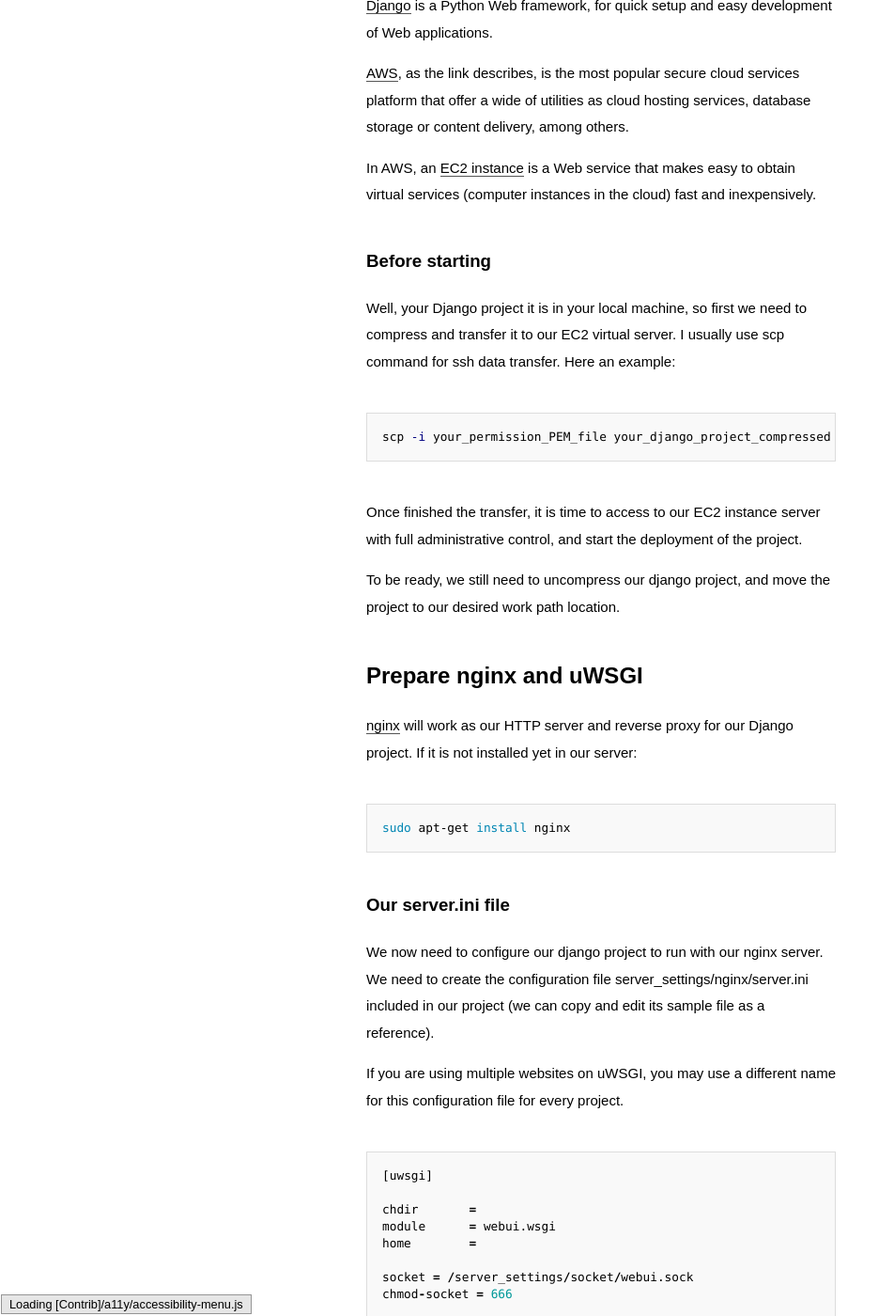
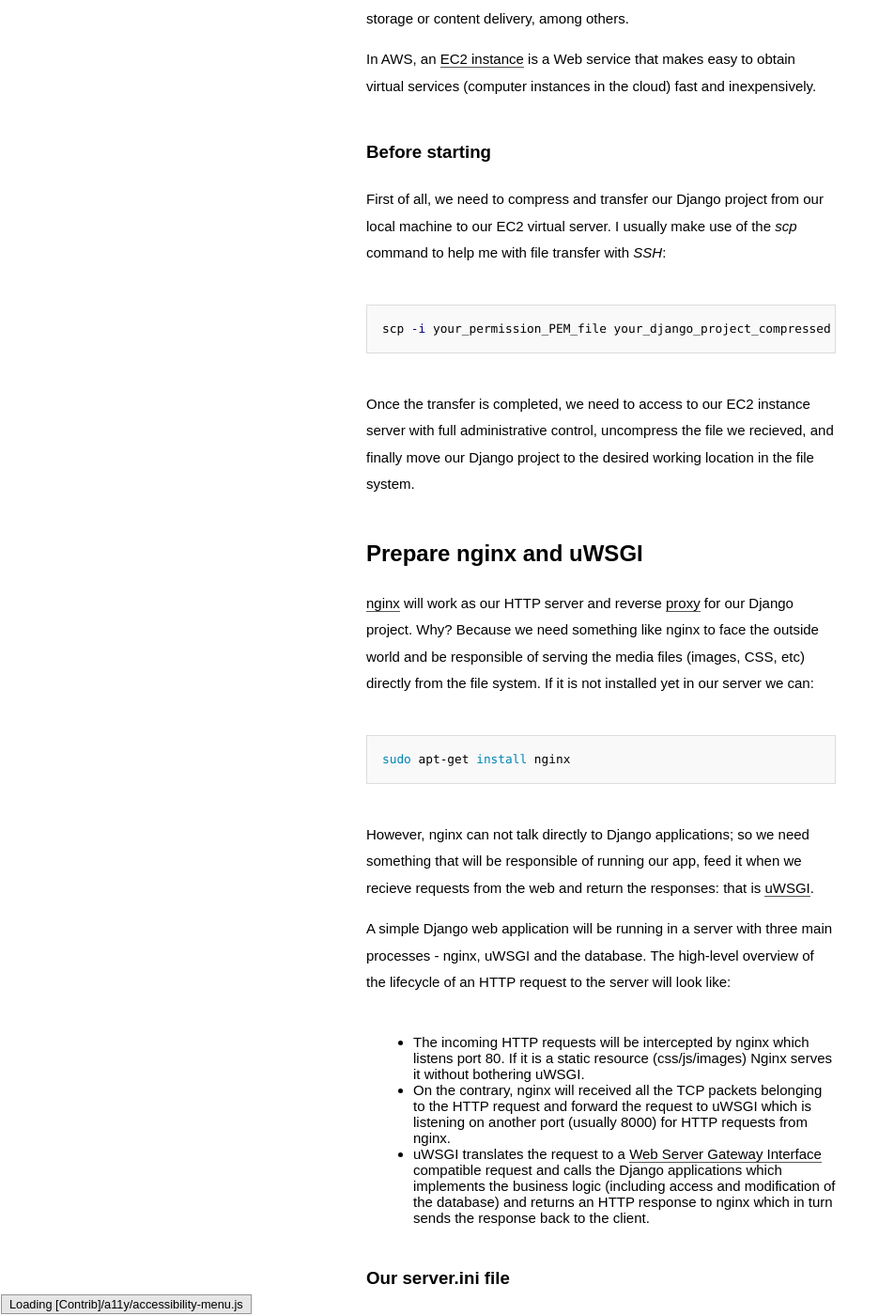
Before and after one commit to jootse84/jootse84.github.io, a Jekyll site: the page built from _posts/2016-06-14-deploy-your-django-project-in-ec2-instance.md, in a window 1280 px wide and 1400 px high, scrolled down 969 px. Shown: the whole window at 94% size, without its empty margins (0-952 px from the left). Built offline with Jekyll 4.4.1, drawn with Linux system fonts in a browser that asks for light colours; some web fonts are replaced; comment, search, counter and statistics services are not loaded; some of the changed text lies outside the part shown.

Commit message:
Improved post AWS EC2 and Django

````diff
--- a/_posts/2016-06-14-deploy-your-django-project-in-ec2-instance.md
+++ b/_posts/2016-06-14-deploy-your-django-project-in-ec2-instance.md
@@ -1,16 +1,12 @@
-Deploying one (or multiple) Django project(s) in a EC2 instance at AWS it is a *relative easy task*.
+Deploying one (or multiple) Django project(s) in a EC2 instance at AWS should be a *relative easy task*.
 
-I have never been interested in becoming a Systems Administrator. I was this kind of developers that panic messing up with the server, although I always find the topic interesting.
+I have never been interested in becoming a Systems Administrator, I am a kind of developer that panics when messing up with servers and configuration files. But it looks like my actual job competences includes the deployment of some of the projects I have been working on.
 
-So here I am, my actual job competences includes the deployment of some of the projects I am working on. Maybe is it time to consider myself a full-stack developer?
+So here I am, struggling trying to make our Django app work in a EC2 instance... and I am going to be honest here, I am enjoying it! I never thought that I would start to like DevOps.
 
 ## Introduction
 
-First of all, I am going to introduce some definitions, that I assume you probably know if you are reading this post. You can skip this part, if you want to go straight to the point, and start directly with the deployment.
-
-Actually, I got some of the information by copy-paste of their official pages, so you can not blame me if it is not well explained or accurate.
-
-Here some brief definitions about Django, Amazon Web Services and EC2 instances:
+First of all, I am going to introduce some brief definitions, that I assume you probably know if you are reading this post. You can skip this part, if you want to go straight hands-on:
 
 [Django](https://www.djangoproject.com/) is a Python Web framework, for quick setup and easy development of Web applications.
 
@@ -20,23 +16,29 @@ In AWS, an [EC2 instance](https://aws.amazon.com/ec2/) is a Web service that mak
 
 ### Before starting
 
-Well, your Django project it is in your local machine, so first we need to compress and transfer it to our EC2 virtual server. I usually use scp command for ssh data transfer. Here an example:
+First of all, we need to compress and transfer our Django project from our local machine to our EC2 virtual server. I usually make use of the *scp* command to help me with file transfer with *SSH*:
 
 ```sh
 scp -i your_permission_PEM_file your_django_project_compressed user_name@IP_EC2_INSTANE:"/path/where/to/locate/at/ec2/"
 ```
 
-Once finished the transfer, it is time to access to our EC2 instance server with full administrative control, and start the deployment of the project.
-
-To be ready, we still need to uncompress our django project, and move the project to our desired work path location.
+Once the transfer is completed, we need to access to our EC2 instance server with full administrative control, uncompress the file we recieved, and finally move our Django project to the desired working location in the file system.
 
 ## Prepare nginx and uWSGI
 
-[nginx](https://www.nginx.com/resources/wiki/) will work as our HTTP server and reverse proxy for our Django project. If it is not installed yet in our server:
+[nginx](https://www.nginx.com/resources/wiki/) will work as our HTTP server and reverse [proxy](https://en.wikipedia.org/wiki/Proxy_server) for our Django project. Why? Because we need something like nginx to face the outside world and be responsible of serving the media files (images, CSS, etc) directly from the file system. If it is not installed yet in our server we can:
 
 ```sh
 sudo apt-get install nginx
 ```
+
+However, nginx can not talk directly to Django applications; so we need something that will be responsible of running our app, feed it when we recieve requests from the web and return the responses: that is [uWSGI](https://uwsgi-docs.readthedocs.io/en/latest/).
+
+A simple Django web application will be running in a server with three main processes - nginx, uWSGI and the database. The high-level overview of the lifecycle of an HTTP request to the server will look like:
+
+- The incoming HTTP requests will be intercepted by nginx which listens port 80. If it is a static resource (css/js/images) Nginx serves it without bothering uWSGI.
+- On the contrary, nginx will received all the TCP packets belonging to the HTTP request and forward the request to uWSGI which is listening on another port (usually 8000) for HTTP requests from nginx.
+- uWSGI translates the request to a [Web Server Gateway Interface](https://en.wikipedia.org/wiki/Web_Server_Gateway_Interface) compatible request and calls the Django applications which implements the business logic (including access and modification of the database) and returns an HTTP response to nginx which in turn sends the response back to the client.
 
 ### Our server.ini file
 
@@ -47,11 +49,11 @@ If you are using multiple websites on uWSGI, you may use a different name for th
 ```python
 [uwsgi]
 
-chdir       = {{/path/to/django/project}}
+chdir       = /PATH_TO_DJANGO_PROJECT
 module      = webui.wsgi
-home        = {{/path/to/virtualenv}}
+home        = /PATH_TO_DJANGO_VIRTUALENV
 
-socket = {{/path/to/root/of/repository}}/server_settings/socket/webui.sock
+socket = /ABSOLUTE_PATH_TO_REPOSITORY/server_settings/socket/webui.sock
 chmod-socket = 666
 
 master = true
@@ -90,14 +92,14 @@ Now is time to copy and edit the webui_nginx.conf file located at the same path
 
 # the upstream component nginx needs to connect to
 upstream django {
-    server unix://{{/abs_path/to/repository}}/server_settings/socket/webui.sock; # for a file socket
-    #server 127.0.0.1:8001; # for a web port socket (we'll use this first)
+    server unix://ABSOLUTE_PATH_TO_REPOSITORY/server_settings/socket/webui.sock; # for a file socket
+    #server 127.0.0.1:8000; # for a web port socket (we'll use this first)
 }
 
 # configuration of the server
 server {
     # the port your site will be served on
-    listen      {{port}};
+    listen      PORT_NUMBER;
     # the domain name it will serve for
     server_name .example.com; # substitute your machine's IP address or FQDN
     charset     utf-8;
@@ -115,17 +117,17 @@ server {
 
     # Django media
     location /media  {
-        alias {{/abs_path/torepository}}/webui/media;  # your Django project's media files - amend as required
+        alias ABSOLUTE_PATH_TO_REPOSITORY/webui/media;  # your Django project's media files - amend as required
     }
 
     location /static {
-        alias {{/abs_path/torepository}}/webui/static; # your Django project's static files - amend as required
+        alias ABSOLUTE_PATH_TO_REPOSITORY/webui/static; # your Django project's static files - amend as required
     }
 
     # Finally, send all non-media requests to the Django server.
     location / {
         uwsgi_pass  django;
-        include     {{/abs_path/torepository}}/server_settings/wsgi/uwsgi_params; # the uwsgi_params file you installed
+        include     ABSOLUTE_PATH_TO_REPOSITORY/server_settings/wsgi/uwsgi_params; # the uwsgi_params file you installed
     }
 }
 ```
````
